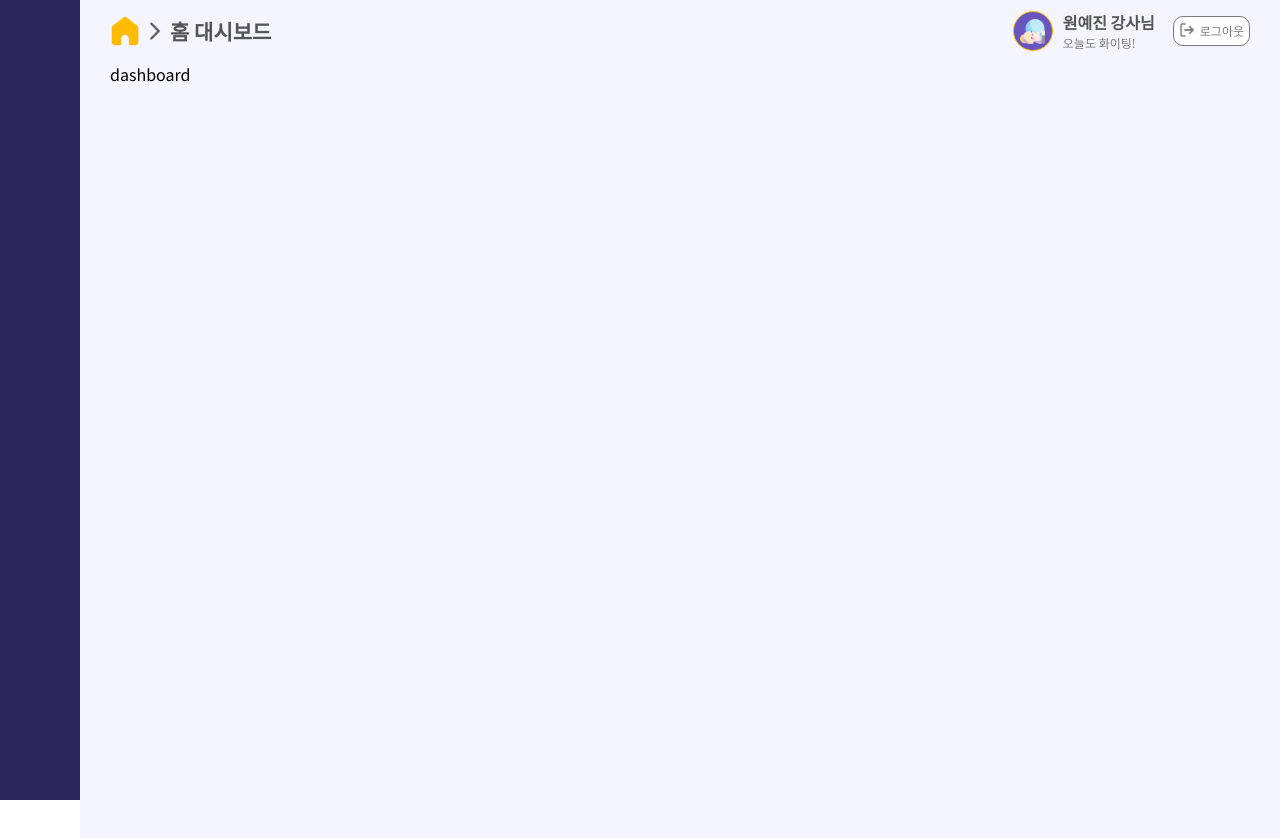
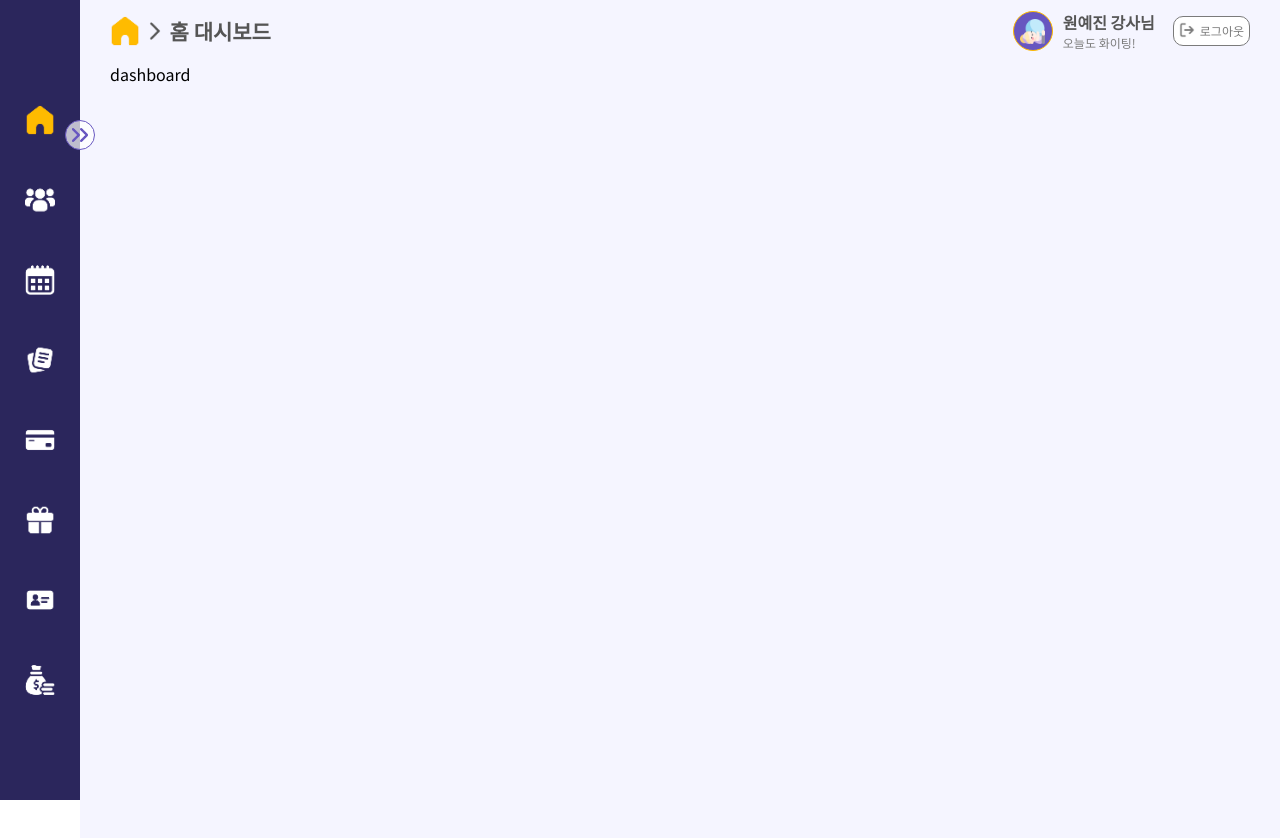
Before and after one commit to DogFeetBirdFeet/ivoryPilatesFrontEnd, a React (Vite) app: page /dashboard in a window 1280 px wide. Both pictures are taken after a click on the element "로그아웃". Shown: the top 838 px of the page. Built offline with nearby package versions, Linux system fonts and the light colour scheme.

Commit message:
미니메뉴바 추가 / 메뉴바 convert 애니메이션 적용

```diff
--- a/src/components/Layout.tsx
+++ b/src/components/Layout.tsx
@@ -2,11 +2,24 @@ import { Outlet, useLocation } from 'react-router-dom';
 import MenuBar from './MenuBar';
 import MiniBar from './MiniBar';
 import { useState } from 'react';
+import {
+  AnimatePresence,
+  LayoutGroup,
+  motion,
+  type HTMLMotionAsideProps,
+  type HTMLMotionDivProps,
+} from 'framer-motion';
 
 import BtnIconText from './common/buttons/BtnIconText';
 import iconRight from '@/assets/icon/chevron_right.png';
+import iconFoldRight from '@/assets/chevrons_right.png';
+import iconFoldLeft from '@/assets/chevrons_left.png';
 import iconLogout from '@/assets/icon/icon_logout.png';
 import loginProfile from '@/assets/pilates_img.png';
+
+// Framer Motion ClassName 타입에러 방지용 컴포넌트
+export const MotionAside = motion('aside') as React.FC<HTMLMotionAsideProps>;
+export const MotionDiv = motion('div') as React.FC<HTMLMotionDivProps>;
 
 export default function Layout() {
   const [menuFold, setMenuFold] = useState(false);
@@ -23,14 +36,54 @@ export default function Layout() {
   return (
     <div className={`w-full grid grid-cols-1`}>
       {/* 메뉴바 */}
-      <aside className={`fixed top-0 left-0 z-20 h-svh ${menuFold ? 'w-[80px]' : 'w-[250px]'}`}>
-        {menuFold ? <MiniBar /> : <MenuBar path={pathname} />}
-      </aside>
+      <LayoutGroup>
+        <MotionAside
+          layout
+          className={`fixed top-0 left-0 z-20 h-svh bg-ppm`}
+          animate={{ width: menuFold ? 80 : 250 }}
+          transition={{ duration: 0.3, ease: 'easeInOut' }}
+        >
+          {/* 내부 메뉴 */}
+          <AnimatePresence mode="wait">
+            {menuFold ? (
+              <motion.div
+                key="mini"
+                layout
+                initial={{ opacity: 0 }}
+                animate={{ opacity: 1 }}
+                exit={{ opacity: 0 }}
+                transition={{ duration: 0.2 }}
+              >
+                <MiniBar path={pathname} />
+              </motion.div>
+            ) : (
+              <motion.div
+                key="menu"
+                layout
+                initial={{ opacity: 0 }}
+                animate={{ opacity: 1 }}
+                exit={{ opacity: 0 }}
+                transition={{ duration: 0.2 }}
+              >
+                <MenuBar path={pathname} />
+              </motion.div>
+            )}
+          </AnimatePresence>
 
-      <div
-        className={`grid grid-rows-[auto_1fr] min-w-[1020px] px-[30px]
-          ${menuFold ? 'ml-[80px]' : 'ml-[250px]'}
-          ${isSchedulePage ? 'bg-white' : 'bg-ppbg '}`}
+          {/* 토글 버튼 */}
+          <div
+            className="w-[30px] h-[30px] absolute top-[120px] right-[-15px] z-20 rounded-full bg-white/70 border border-ppp cursor-pointer flex items-center justify-center"
+            onClick={() => setMenuFold((past) => !past)}
+          >
+            <img key={menuFold ? 'foldRight' : 'foldLeft'} src={menuFold ? iconFoldRight : iconFoldLeft} />
+          </div>
+        </MotionAside>
+      </LayoutGroup>
+
+      <MotionDiv
+        className={`grid grid-rows-[auto_1fr] min-w-[1020px] px-[30px] ${isSchedulePage ? 'bg-white' : 'bg-ppbg '}`}
+        animate={{ marginLeft: menuFold ? 80 : 250 }}
+        transition={{ duration: 0.3, ease: 'easeInOut' }}
       >
         {/* 헤더 */}
         <div
@@ -70,7 +123,7 @@ export default function Layout() {
         <section className="overflow-x-auto overflow-y-auto">
           <Outlet context={{ setHeaderTitle, setHeaderIcon }} />
         </section>
-      </div>
+      </MotionDiv>
     </div>
   );
 }
--- a/src/components/MenuBar.tsx
+++ b/src/components/MenuBar.tsx
@@ -4,6 +4,7 @@ import { menuRoute } from '@/constants/route';
 import { useState } from 'react';
 import { motion, AnimatePresence, type HTMLMotionUlProps } from 'framer-motion';
 
+// Framer Motion ClassName 타입에러 방지용 컴포넌트
 const MotionUl = motion('ul') as React.FC<HTMLMotionUlProps>;
 
 export default function MenuBar({ path }: { path: string }) {
--- a/src/components/MiniBar.tsx
+++ b/src/components/MiniBar.tsx
@@ -1,10 +1,23 @@
-import { useNavigate } from 'react-router-dom';
+import { menuRoute } from '@/constants/route';
+import { Link } from 'react-router-dom';
 
-export default function MiniBar() {
-  const navigate = useNavigate();
+export default function MiniBar({ path }: { path: string }) {
+  const [_, curRoute] = path.split('/');
+
   return (
     <div className="h-svh w-[80px] flex-shrink-0 sticky z-20 top-0 left-0 bg-ppm px-[20px] py-[50px]">
-      {/* 로고 */}
+      <nav className="flex flex-col items-center justify-center gap-50px h-full">
+        {menuRoute.map(({ route, iconDefault, iconCur }) => {
+          const parentKey = route.replace('/', '');
+          const isParentActive = parentKey === curRoute;
+
+          return (
+            <Link to={route}>
+              <img src={isParentActive ? iconCur : iconDefault} className="w-30px h-30px" />
+            </Link>
+          );
+        })}
+      </nav>
     </div>
   );
 }
--- a/src/global.d.ts
+++ b/src/global.d.ts
@@ -3,4 +3,6 @@ import type { MotionProps } from 'framer-motion';
 
 declare module 'framer-motion' {
   export type HTMLMotionUlProps = React.HTMLAttributes<HTMLUListElement> & MotionProps;
+  export type HTMLMotionAsideProps = React.HTMLAttributes<HTMLElement> & MotionProps;
+  export type HTMLMotionDivProps = React.HTMLAttributes<HTMLDivElement> & MotionProps;
 }
```
